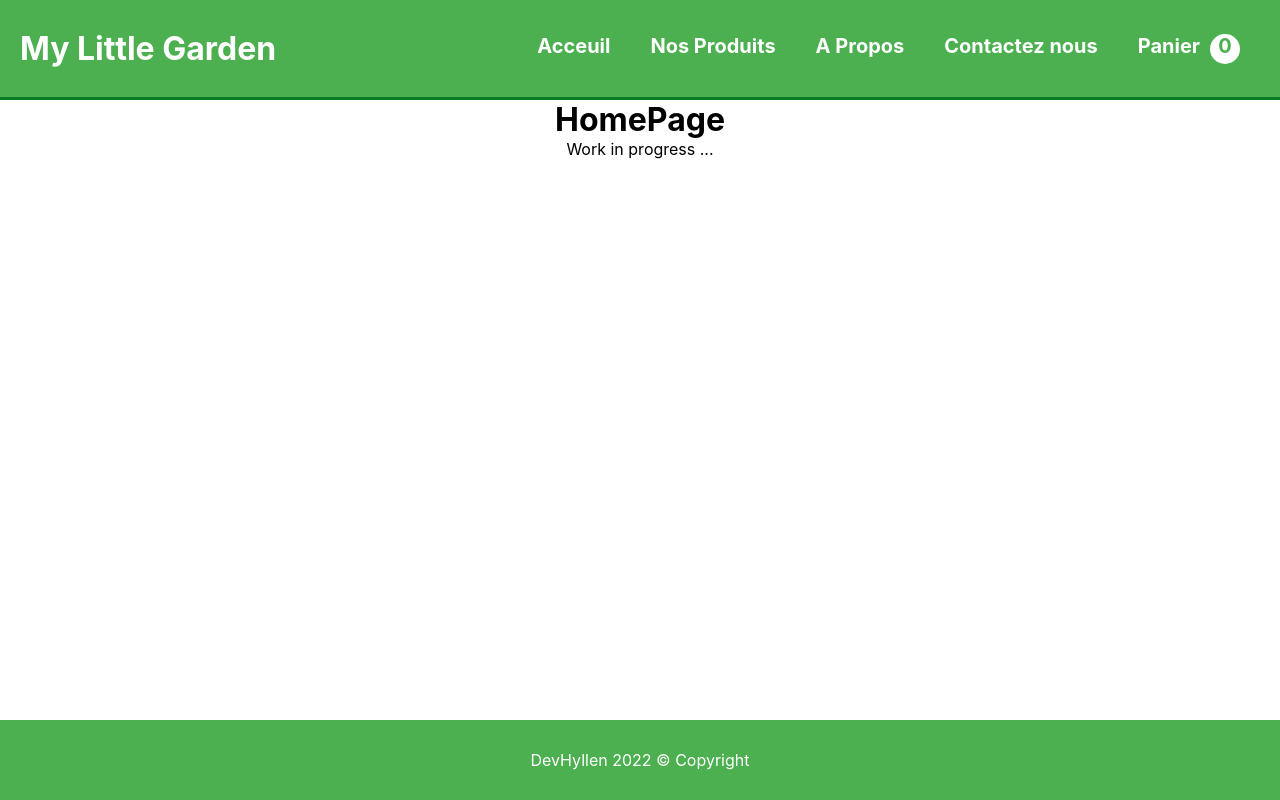
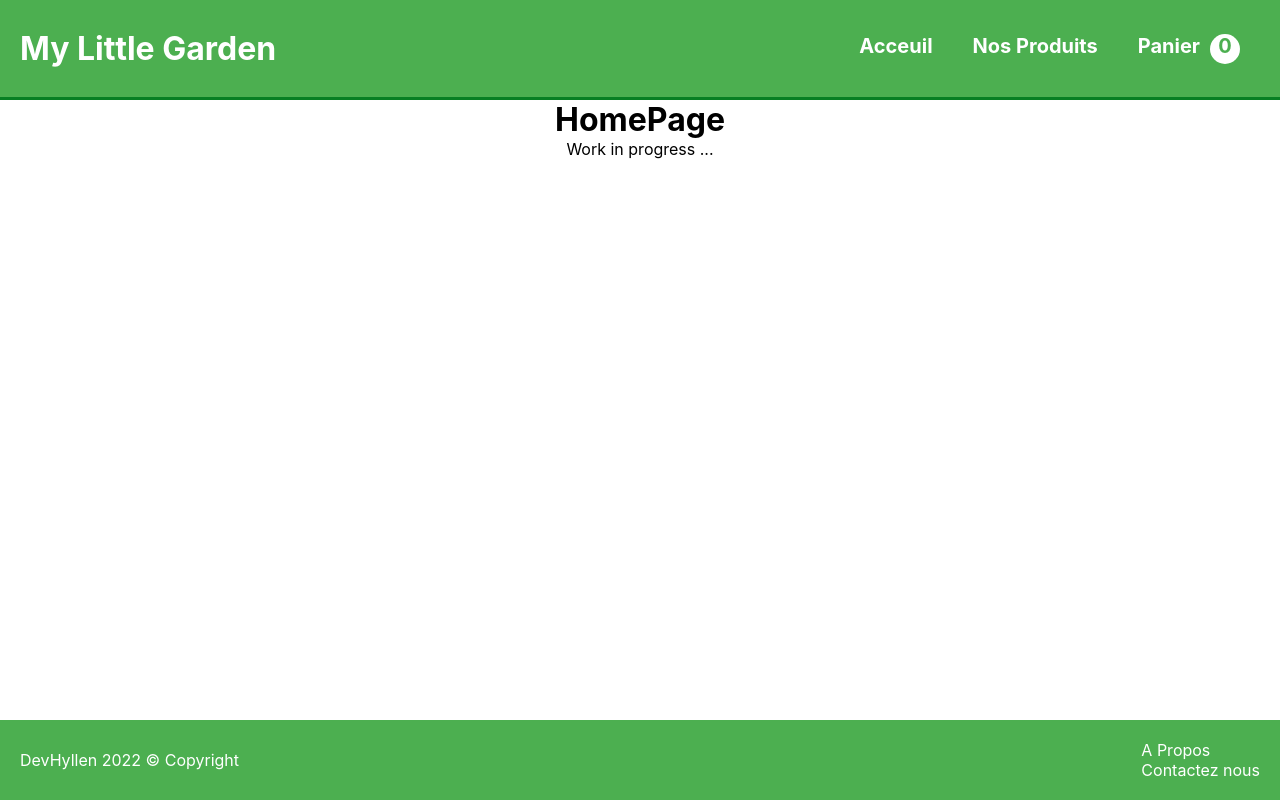
Before and after one commit to JeremyQuievreux/my_little_garden, a Next.js app: page / in a window 1280 px wide. Built offline with nearby package versions, Linux system fonts and the light colour scheme.

Commit message:
remove some link on navbar to footer, remove link on card over quantity button

```diff
--- a/comps/Footer.js
+++ b/comps/Footer.js
@@ -1,10 +1,15 @@
 import React from 'react'
+import Link from 'next/link'
 import styles from '../styles/comps/Footer.module.scss'
 
 function Footer() {
   return (
     <div className={styles.container}>
         <p>DevHyllen 2022 © Copyright</p>
+        <div>
+          <Link href={"/about"}><a onClick={() => toogleMenu()}><div><p>A Propos</p></div></a></Link>
+          <Link href={"/contact"}><a onClick={() => toogleMenu()}><div><p>Contactez nous</p></div></a></Link>
+        </div>
     </div>
   )
 }
--- a/comps/Header.js
+++ b/comps/Header.js
@@ -34,8 +34,8 @@ function Header() {
           <nav className={styles.desktop_menu}>
             <Link href={"/"}><a><div><p>Acceuil</p></div></a></Link>
             <Link href={"/products"}><a><div><p>Nos Produits</p></div></a></Link>
-            <Link href={"/about"}><a><div><p>A Propos</p></div></a></Link>
-            <Link href={"/contact"}><a><div><p>Contactez nous</p></div></a></Link>
+            {/* <Link href={"/about"}><a><div><p>A Propos</p></div></a></Link>
+            <Link href={"/contact"}><a><div><p>Contactez nous</p></div></a></Link> */}
             <Link href={"/cart"}><a><div><p>Panier</p><p className={styles.cart_number}>{numberOfArticle}</p></div></a></Link>
           </nav>
           <div className={styles.menu_mobile}>
@@ -46,8 +46,8 @@ function Header() {
               <div className={styles.drop_down_menu}>
                 <Link href={"/"}><a onClick={() => toogleMenu()}><div><p>Acceuil</p></div></a></Link>
                 <Link href={"/products"}><a onClick={() => toogleMenu()}><div><p>Nos Produits</p></div></a></Link>
-                <Link href={"/about"}><a onClick={() => toogleMenu()}><div><p>A Propos</p></div></a></Link>
-                <Link href={"/contact"}><a onClick={() => toogleMenu()}><div><p>Contactez nous</p></div></a></Link>
+                {/* <Link href={"/about"}><a onClick={() => toogleMenu()}><div><p>A Propos</p></div></a></Link>
+                <Link href={"/contact"}><a onClick={() => toogleMenu()}><div><p>Contactez nous</p></div></a></Link> */}
                 <Link href={"/cart"}><a onClick={() => toogleMenu()}><div className={styles.cart_line}><p>Panier</p><p className={styles.cart_number}>{numberOfArticle}</p></div></a></Link>
               </div>
             }
--- a/comps/ProductCard.js
+++ b/comps/ProductCard.js
@@ -29,6 +29,8 @@ function ProductCard({product}) {
                     <div className={styles.product_body}>
                         <Image src={product.url_pic} alt="" height={300} width={300}/>
                     </div>
+                </a>
+            </Link>
             <div className={styles.product_footer}>
                 <p>Quantité : </p>
                 <div className={styles.product_quantity}>
@@ -39,8 +41,6 @@ function ProductCard({product}) {
                 <p>{product.price} €</p>
                 <button onClick={(e) => {addToCart(e, product, cartContextValue, quantity), dispatch({type: "RESET"})}} className={styles.add_button}>Ajouter au panier</button>
             </div>
-            </a>
-        </Link>
         </div>
   )
 }
--- a/styles/comps/Footer.module.scss
+++ b/styles/comps/Footer.module.scss
@@ -4,8 +4,9 @@
     height: 80px;
     background-color: $primary;
     color: $header_text_color;
+    padding: 0 20px;
 
     display: flex;
-    justify-content: center;
+    justify-content: space-between;
     align-items: center;
 }
```
Lines whose indentation alone changed are shown as unchanged.
